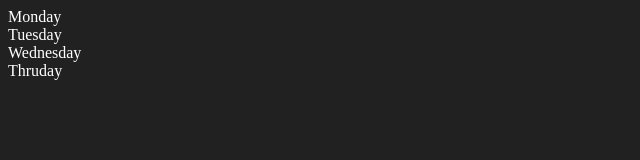
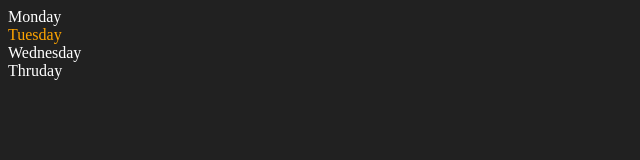
Before and after one commit to abhishekit31/javaScript, a plain HTML site: page DOM/one.html in a window 1280 px wide. Shown: the full height of the page, 0-640 px from the left. Drawn offline with Linux system fonts and the light colour scheme.

Commit message:
Initial commit

```diff
--- a/DOM/one.html
+++ b/DOM/one.html
@@ -15,20 +15,20 @@
 
     <script>
       const parent = document.querySelector(".parent");
-      //   console.log(parent);
-      //   console.log(parent.children);
-      //   for (let i = 0; i < parent.children.length; i++) {
-      //     console.log(parent.children[i].innerHTML);
-      //   }
-      //   parent.children[1].style.color = "orange";
+      console.log(parent);
+      console.log(parent.children);
+      for (let i = 0; i < parent.children.length; i++) {
+        console.log(parent.children[i].innerHTML);
+      }
+      parent.children[1].style.color = "orange";
 
-      //   console.log(parent.firstElementChild);
-      //   console.log(parent.lastElementChild);
+      console.log(parent.firstElementChild);
+      console.log(parent.lastElementChild);
 
-      //   const dayOne = document.querySelector(".day");
-      //   console.log(dayOne);
-      //   console.log(dayOne.parentElement);
-      //   console.log(dayOne.nextElementSibling);
+      const dayOne = document.querySelector(".day");
+      console.log(dayOne);
+      console.log(dayOne.parentElement);
+      console.log(dayOne.nextElementSibling);
       console.log("NODES : s", parent.childNodes);
     </script>
   </body>
```
